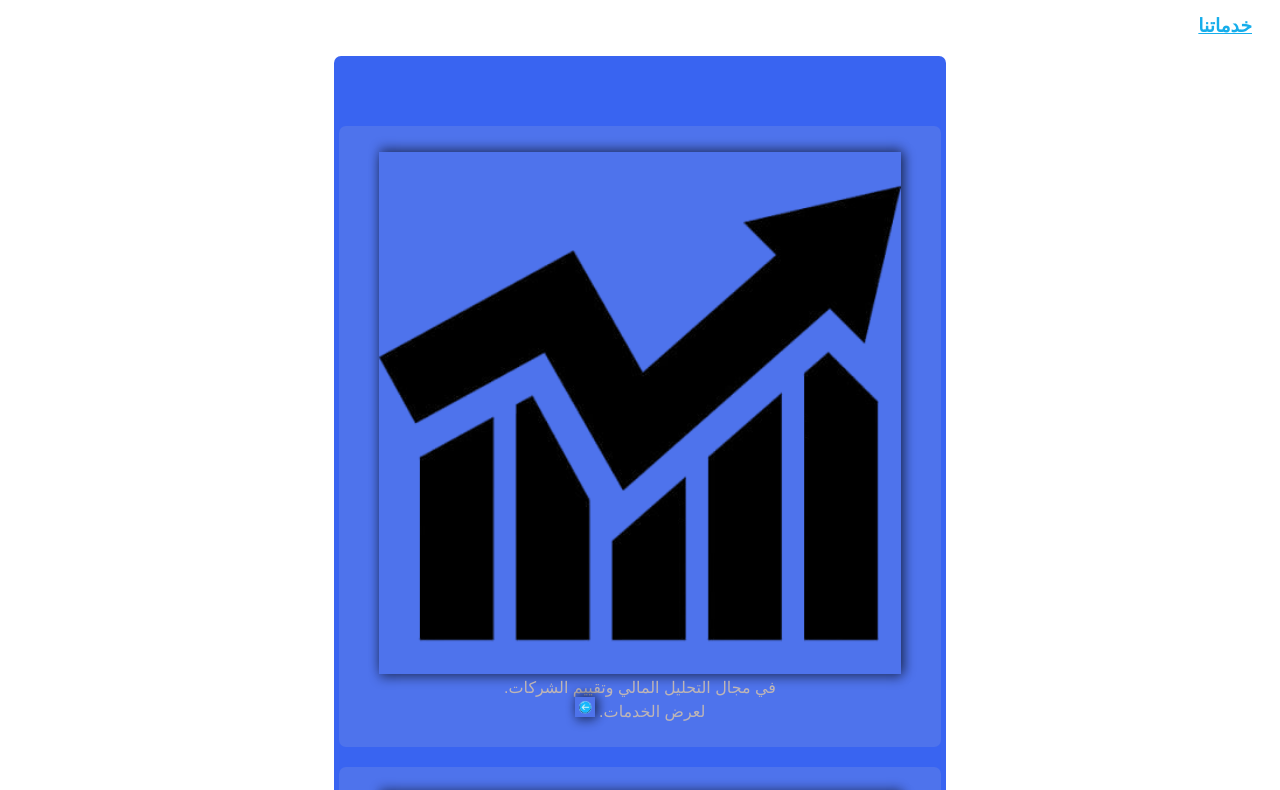
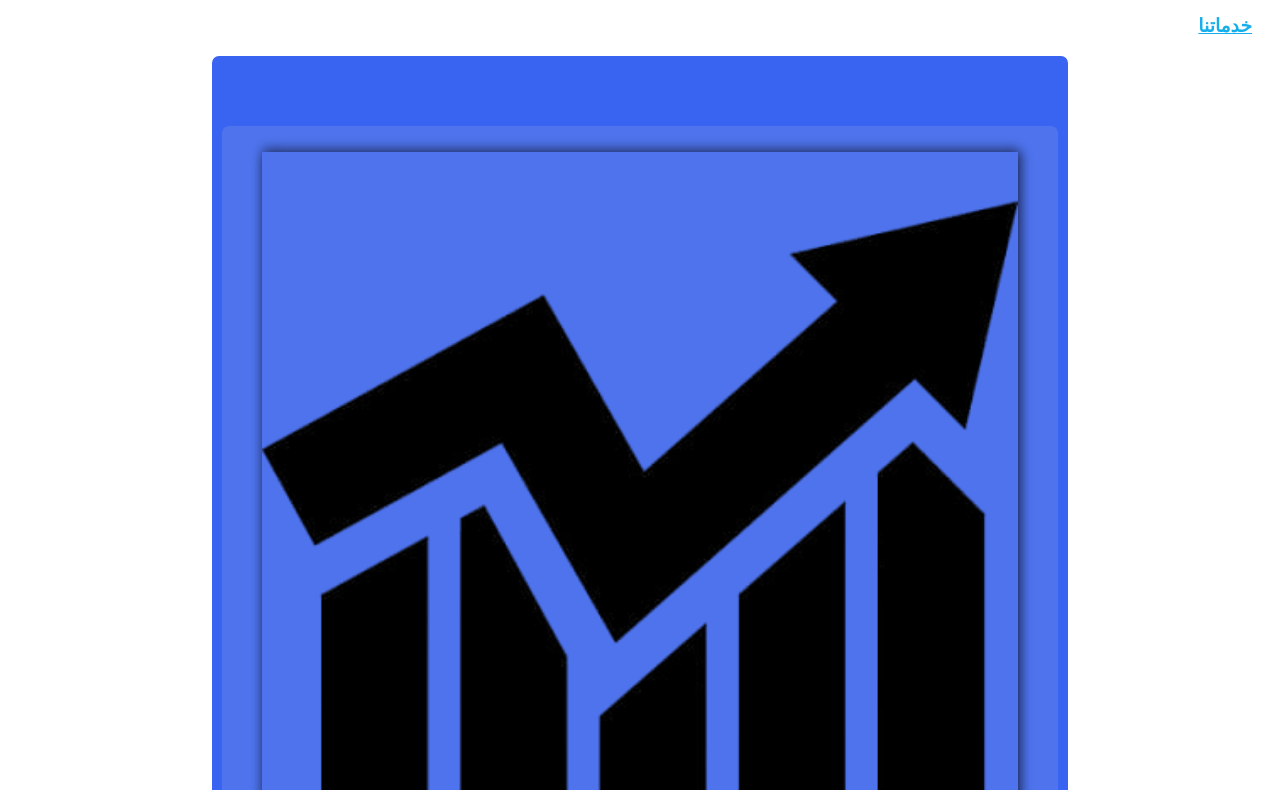
Before and after one commit to Zainab-Magdy/My-services, a plain HTML site: page index.html in a window 1280 px wide. Shown: the part 1001-1791 px from the top of the page. Drawn offline with Linux system fonts and the light colour scheme; a web font is replaced by a local one.

Commit message:
Update fig

```diff
--- a/CSS/index.css
+++ b/CSS/index.css
@@ -215,7 +215,7 @@ span img{
     align-items: center;
     text-align: center;
     background-color: #3964f1;
-    margin: 0 25%;
+    margin: 0 15%;
     padding: 50px 0;
     border-radius: 7px;
   }
@@ -224,7 +224,7 @@ span img{
       margin-bottom: 50px;
       background-color: #4e73ec;
       padding: 10px 0;
-      margin: 20px 5px;
+      margin: 20px 10px;
       border-radius: 7px;
       color: #beb5b5;
   }
```
